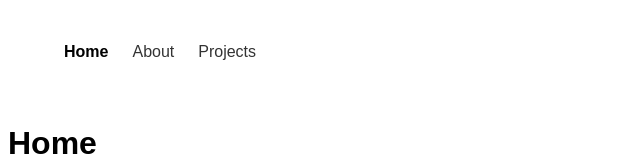
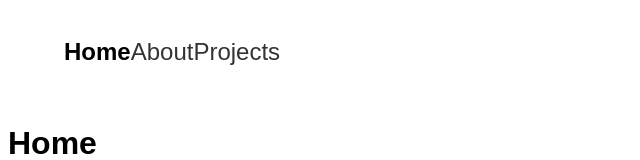
Before and after one commit to jangtaebin3/jangtaebin3.github.io, a React (Vite) app: page / in a window 1280 px wide. Shown: the top 160 px of the page, without its empty margins (0-640 px from the left). Built offline with nearby package versions, Linux system fonts and the light colour scheme.

Commit message:
[STYLE] style 추가

```diff
--- a/src/components/NavBar/style.ts
+++ b/src/components/NavBar/style.ts
@@ -3,12 +3,26 @@ import { NavLink } from 'react-router-dom'
 
 export const NavWrapper = styled.nav`
   display: flex;
-  gap: 24px;
+  align-items: center;
+  justify-content: space-between;
+`
+
+export const Title = styled(NavLink)`
+  text-decoration: none;
+  color: #333;
+  font-size: 24px;
+  font-weight: 600;
+`
+
+export const NavItems = styled.div`
+  display: flex;
+  gap: 32px;
 `
 
 export const NavItem = styled(NavLink)`
   text-decoration: none;
   color: #333;
+  font-size: 24px;
   font-weight: 500;
 
   &.active {
```
